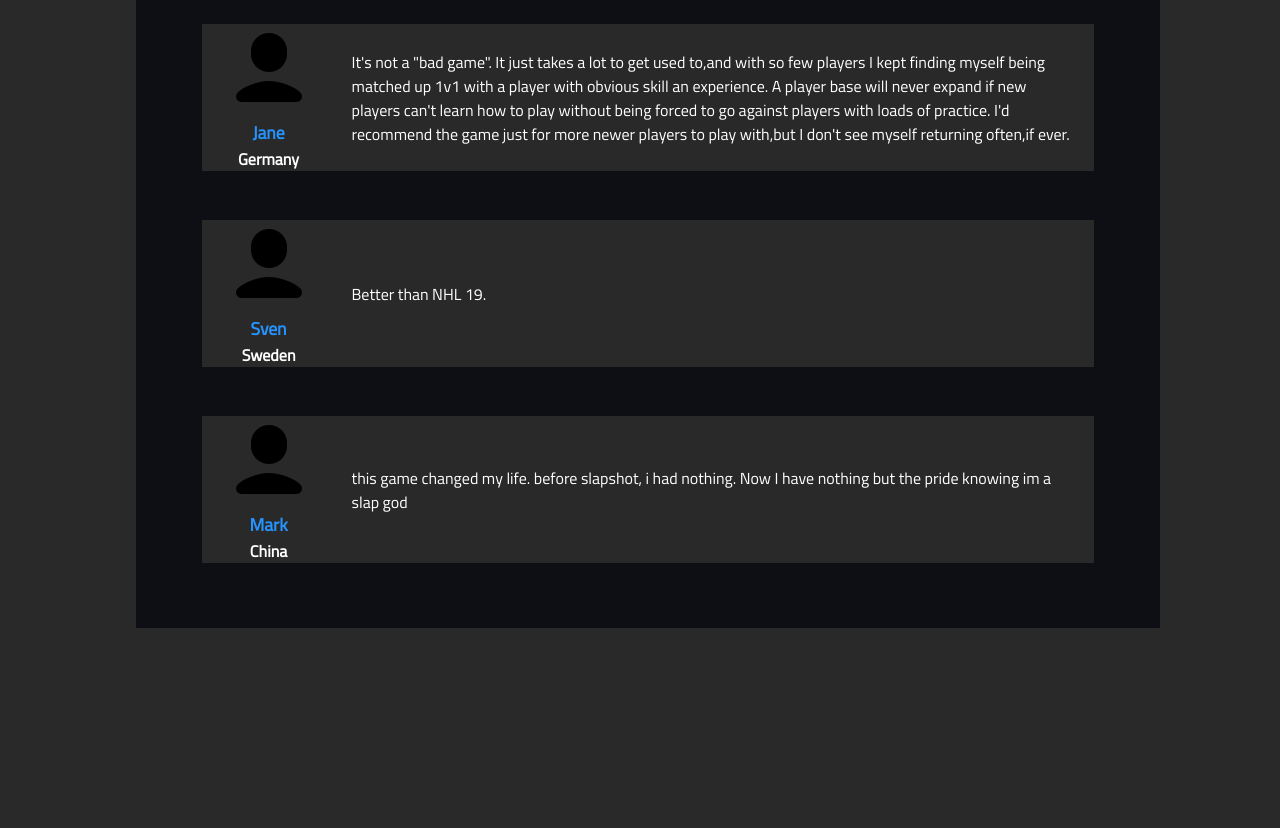
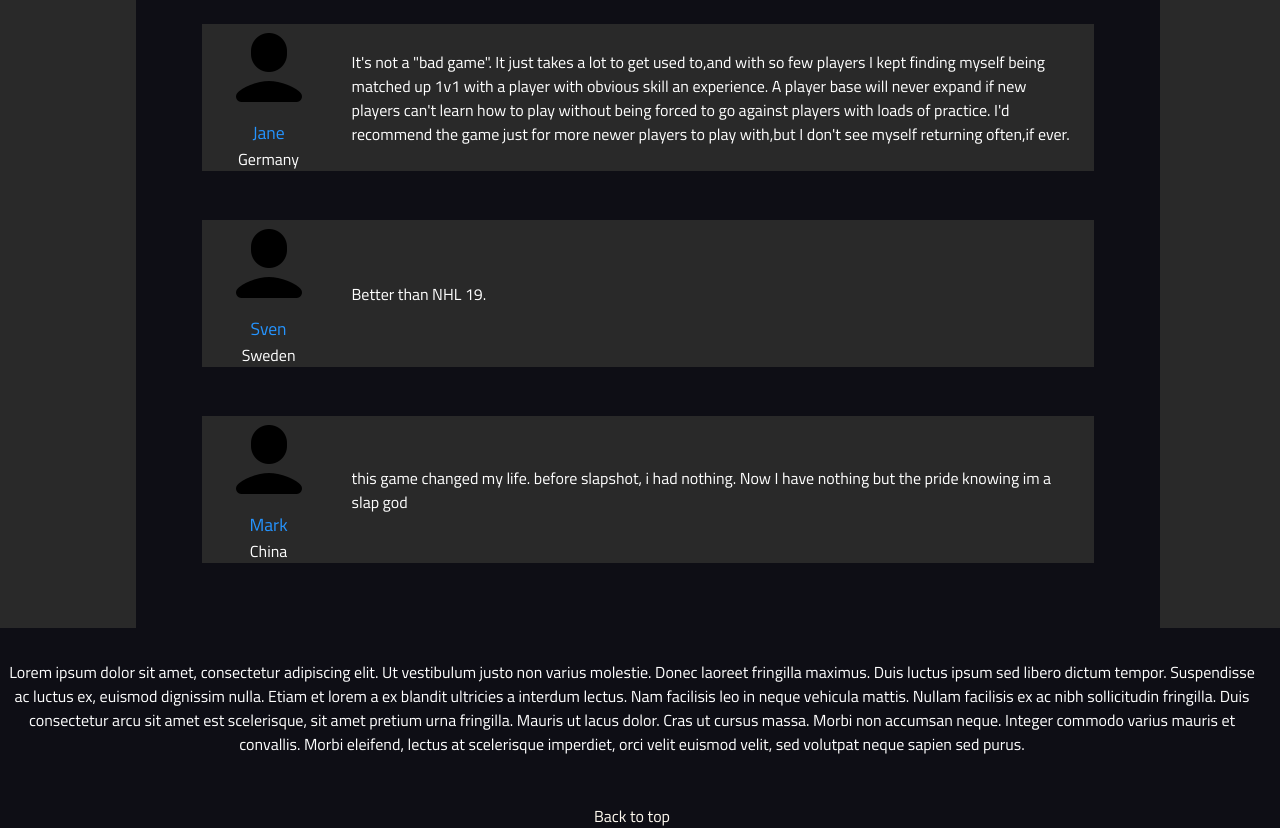
Before and after one commit to LinusSelven/Webapplikation-Lab1, a plain HTML site: page games/game-info.html in a window 1280 px wide. Shown: the part 1420-2248 px from the top of the page. Before the commit the page ends 2048 px from the top, so only its background shows below. Drawn offline with Linux system fonts and the light colour scheme.

Commit message:
small style changse

```diff
--- a/css/game-info.css
+++ b/css/game-info.css
@@ -3,15 +3,23 @@
 
 * {
     font-family: 'Titillium Web', sans-serif;
+    font-weight: 400;
     box-sizing: border-box;
     margin: 0;
     padding: 0;
     color: white;
 
+
 }
 
-body{
+body {
     background: #292929;
+
+}
+
+header, .game-area-section, .col, main, .game-information {
+    z-index: 1;
+    position: relative;
 }
 
 
@@ -95,12 +103,12 @@ h1 {
 }
 
 h2 {
-    color: #b96a09;
+    color: #2594ffg
 }
 
 h3 {
     font-size: 1.10em;
-    color:#2594ff;
+    color: #2594ff;
 }
 
 .flex-grid {
@@ -110,12 +118,11 @@ h3 {
 }
 
 .col {
-    width:100%;
+    width: 100%;
     margin-left: 0.5em;
     margin-right: 0.5em;
     padding: 1em;
 }
-
 
 
 .main-image img {
@@ -123,8 +130,8 @@ h3 {
 }
 
 .gameImages {
-    width:100%;
-    display:none;
+    width: 100%;
+    display: none;
 }
 
 .game-images-display-container {
@@ -135,14 +142,14 @@ h3 {
     top: 50%;
     left: 0%;
     position: absolute;
-    transform: translate(0%,-50%);
+    transform: translate(0%, -50%);
 }
 
 .game-images-display-container .display-right {
     top: 50%;
     right: 0;
     position: absolute;
-    transform: translate(0%,-50%);
+    transform: translate(0%, -50%);
 }
 
 .review-section {
@@ -159,6 +166,7 @@ h3 {
     background: #292929;
     margin: 5%;
 }
+
 .review-left {
     justify-content: center;
     align-content: center;
@@ -170,3 +178,12 @@ h3 {
     align-content: center;
     padding: 1em;
 }
+
+footer {
+    margin-top: auto;
+    padding: 2.5% 1em 0 0;
+    place-items: center;
+    text-align: center;
+    color: #fff;
+    background-color: #0e0e15;
+}
--- a/games/game-info.html
+++ b/games/game-info.html
@@ -10,7 +10,7 @@
 <body onload="showDivs()">
 
 <header>
-    <a href="#"><img src="../assets/logos/logo-2.svg" alt="logo"></a>
+    <a href="../index.html"><img src="../assets/logos/logo-2.svg" alt="logo"></a>
     <nav>
         <ul class="nav_links">
             <li><a href="../index.html">Home</a></li>
@@ -60,10 +60,20 @@
         <script src="./js/fetchReviews.js"></script>
 
     </section>
+</div>
+<footer>
+    <p>Lorem ipsum dolor sit amet, consectetur adipiscing elit. Ut vestibulum justo non varius molestie. Donec
+        laoreet
+        fringilla maximus. Duis luctus ipsum sed libero dictum tempor. Suspendisse ac luctus ex, euismod dignissim
+        nulla. Etiam et lorem a ex blandit ultricies a interdum lectus. Nam facilisis leo in neque vehicula mattis.
+        Nullam facilisis ex ac nibh sollicitudin fringilla. Duis consectetur arcu sit amet est scelerisque, sit amet
+        pretium urna fringilla. Mauris ut lacus dolor. Cras ut cursus massa. Morbi non accumsan neque. Integer commodo
+        varius mauris et convallis. Morbi eleifend, lectus at scelerisque imperdiet, orci velit euismod velit, sed
+        volutpat neque sapien sed purus.
+    </p><br><br>
 
-
-</div>
-
+    <p><a href="#top">Back to top</a></p>
+</footer>
 
 </body>
 </html>
--- a/login/js/errors.js
+++ b/login/js/errors.js
@@ -3,12 +3,9 @@ let password = document.getElementById('password')
 
 
 form.addEventListener('submit', (e) => {
-    console.log(password.value)
-    console.log(password.value.length);
   if(password.value.length < 6) {
       const passError = document.getElementById('passwordError')
       passError.innerHTML = 'Password must contain more than 6 characters'
       e.preventDefault();
   }
-    e.preventDefault();
 });
```
Also changed, not shown: index.html (+9 -7 lines), login/login.html (+4 -4 lines). Lines whose indentation alone changed are shown as unchanged.
